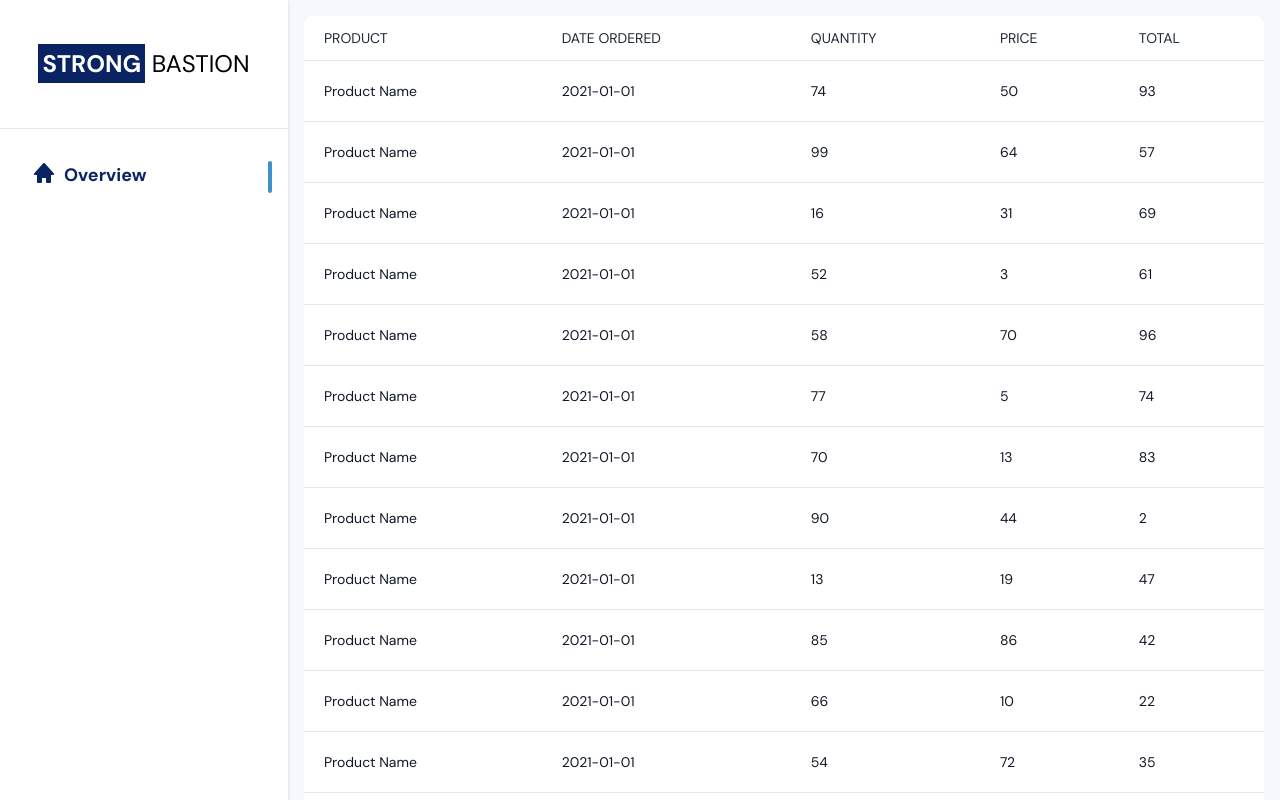
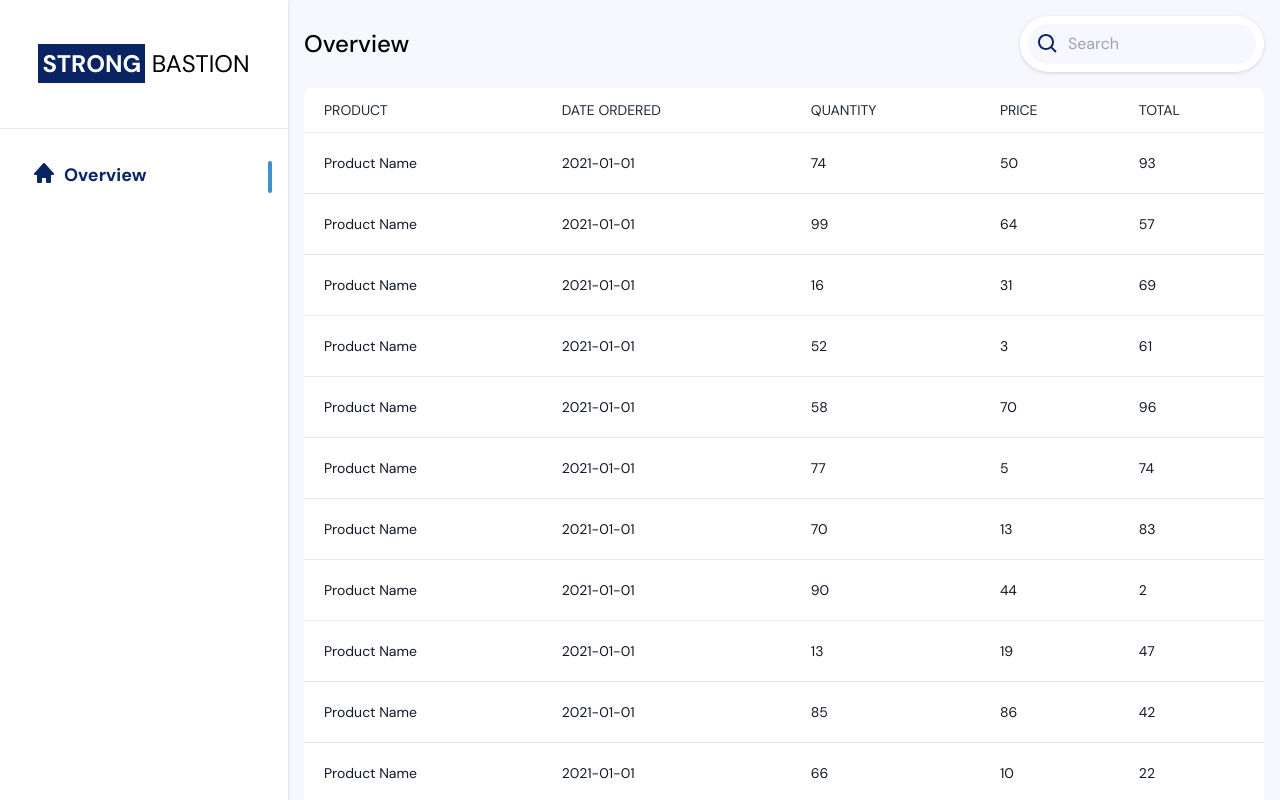
Before and after one commit to liempo/strongbastionco.web.app, a SvelteKit app: page /dashboard/overview in a window 1280 px wide. Shown: the top 800 px of the page. Built offline with nearby package versions, Linux system fonts and the light colour scheme.

Commit message:
Add header component

```diff
--- /dev/null
+++ b/src/components/header.svelte
@@ -0,0 +1,20 @@
+<script lang="ts">
+	import Icon from './icon.svelte'
+
+	export let title: string
+</script>
+
+<div class="flex justify-between mb-4 items-center">
+	<h2 class="text-2xl font-medium">{title}</h2>
+
+	<div class="p-2 bg-white rounded-full drop-shadow">
+		<div class="flex justify-end items-center bg-brand-background rounded-full">
+			<Icon name="search" class="m-2 fill-brand-primary" />
+			<input
+				type="text"
+				class="py-2 bg-transparent text-gray-700 placeholder-gray-400 focus:outline-none"
+				placeholder="Search"
+			/>
+		</div>
+	</div>
+</div>
--- a/src/components/icon.svelte
+++ b/src/components/icon.svelte
@@ -2,6 +2,8 @@
 	export let name: string
 	// List of icons and it's path data declared here instead of importing svg files
 	const pack: Record<string, string> = {
+		search:
+			'M10 18a7.952 7.952 0 0 0 4.897-1.688l4.396 4.396 1.414-1.414-4.396-4.396A7.952 7.952 0 0 0 18 10c0-4.411-3.589-8-8-8s-8 3.589-8 8 3.589 8 8 8zm0-14c3.309 0 6 2.691 6 6s-2.691 6-6 6-6-2.691-6-6 2.691-6 6-6z',
 		home: 'M21.743 12.331l-9-10c-.379-.422-1.107-.422-1.486 0l-9 10a.998.998 0 0 0-.17 1.076c.16.361.518.593.913.593h2v7a1 1 0 0 0 1 1h3a1 1 0 0 0 1-1v-4h4v4a1 1 0 0 0 1 1h3a1 1 0 0 0 1-1v-7h2a.998.998 0 0 0 .743-1.669z'
 	}
 </script>
--- a/src/components/table.svelte
+++ b/src/components/table.svelte
@@ -12,7 +12,6 @@
 	}
 </script>
 
-<div class="p-4 mx-auto">
 <div class="overflow-x-auto">
 	<div class="inline-block min-w-full overflow-hidden rounded-lg shadow">
 		<table class="min-w-full leading-normal">
@@ -42,4 +41,3 @@
 		</table>
 	</div>
 </div>
-</div>
--- a/src/routes/dashboard/+layout.svelte
+++ b/src/routes/dashboard/+layout.svelte
@@ -9,7 +9,7 @@
 	<aside class="sticky top-0 h-screen">
 		<Sidebar routeId={$page.routeId} routeItems={data.routes} />
 	</aside>
-	<main class="grow bg-brand-background">
+	<main class="grow bg-brand-background p-4">
 		<slot />
 	</main>
 </div>
--- a/src/routes/dashboard/overview/+page.svelte
+++ b/src/routes/dashboard/overview/+page.svelte
@@ -1,7 +1,10 @@
 <script lang="ts">
+	import Header from '@/components/header.svelte'
 	import Table from '@/components/table.svelte'
 </script>
 
+<content>
+	<Header title="Overview" />
 	<Table
 		headers={['Product', 'Date Ordered', 'Quantity', 'Price', 'Total']}
 		data={Array.from({ length: 20 }, () => {
@@ -14,3 +17,4 @@
 			]
 		})}
 	/>
+</content>
```
Lines whose indentation alone changed are shown as unchanged.
